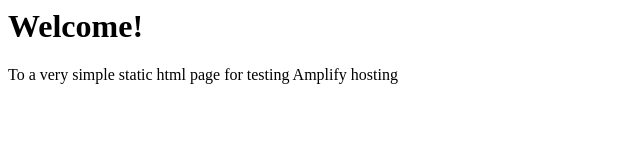
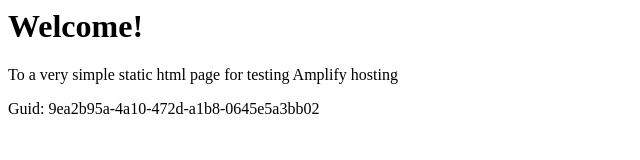
Before and after one commit to aws-aemilia-sin/Github-PR-Commit-Integration-Test-DoNotTouch-v1-prod-ap-southeast-1, a website: page src/index.html in a window 1280 px wide. Shown: the whole page, without its empty margins (0-640 px from the left). Drawn offline with Linux system fonts and the light colour scheme.

Commit message:
commit from integ tests

```diff
--- a/src/index.html
+++ b/src/index.html
@@ -1,3 +1,5 @@
+
+
 <html lang="en">
 
 <head>
@@ -10,6 +12,6 @@
 <body>
     <h1>Welcome!</h1>
     <p>To a very simple static html page for testing Amplify hosting</p>
-</body>
+    <p>Guid: 9ea2b95a-4a10-472d-a1b8-0645e5a3bb02</p></body>
 
 </html>
```
